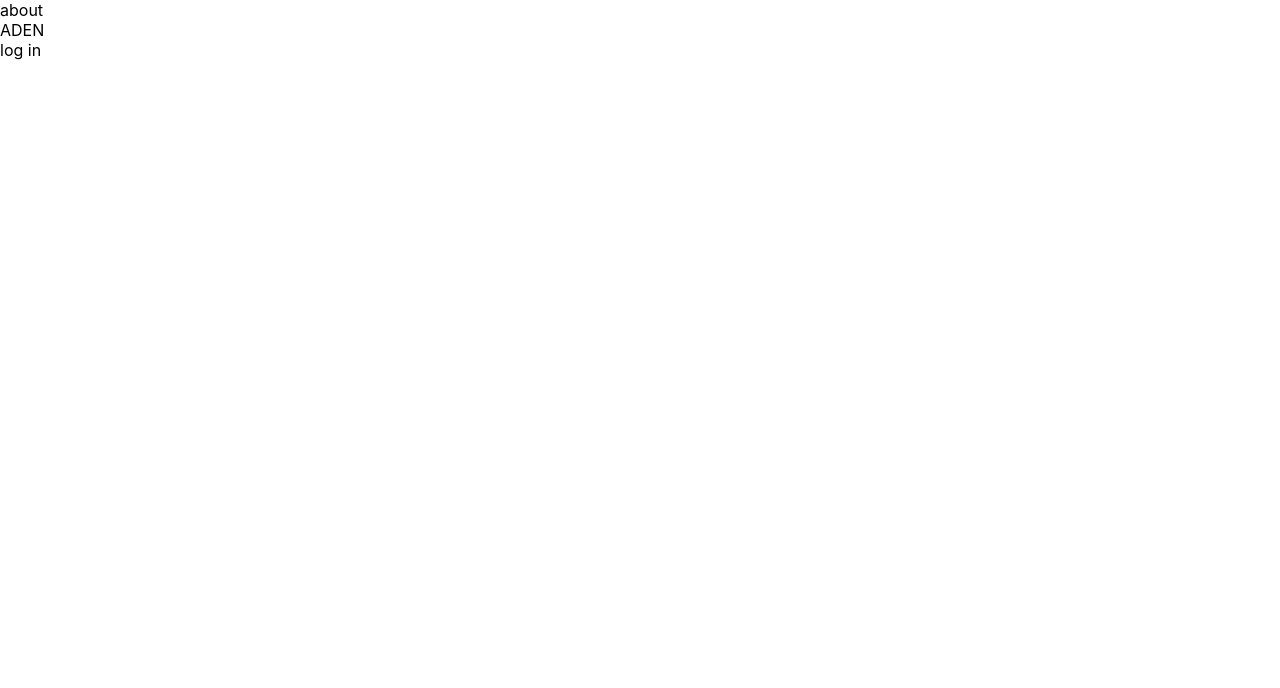
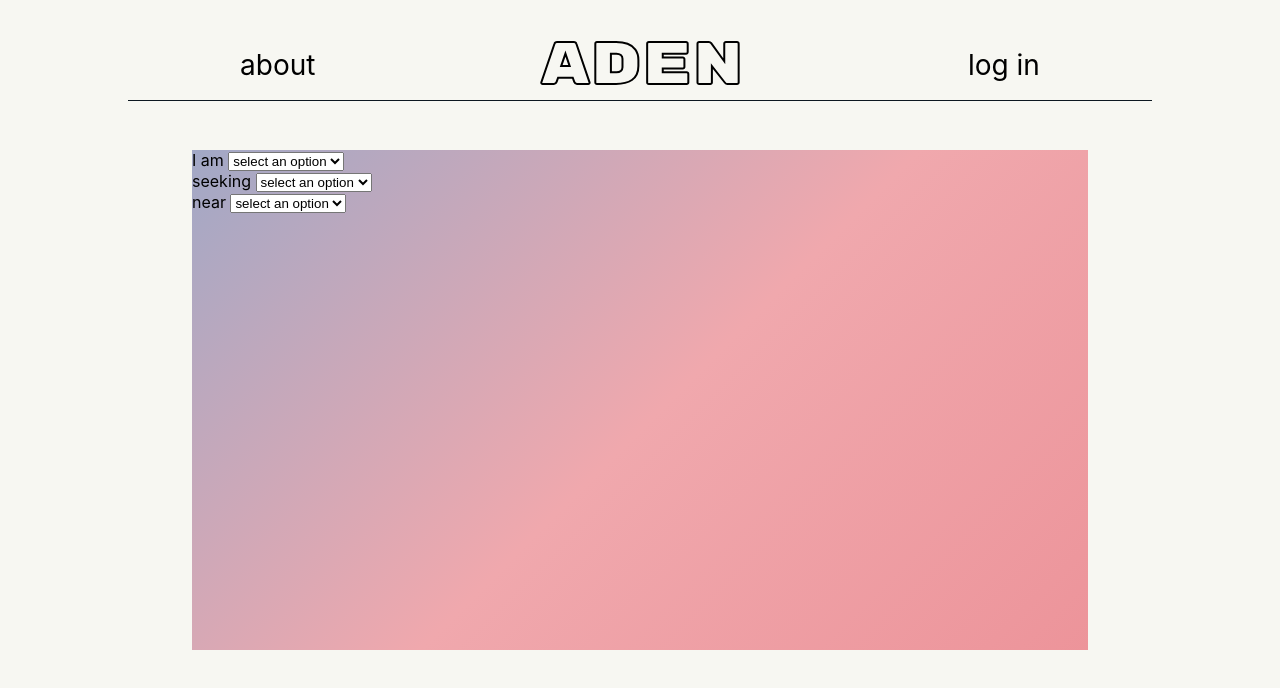
Before and after one commit to samuelmanor/ADEN, a React (Create React App) app in the folder client/: page / in a window 1280 px wide. Shown: the top 688 px of the page. Built offline with nearby package versions, Linux system fonts and the light colour scheme.

Commit message:
header css, some searchui css

```diff
--- a/client/public/index.html
+++ b/client/public/index.html
@@ -2,6 +2,7 @@
 <html lang="en">
   <head>
     <meta charset="utf-8" />
+    <link href="https://fonts.googleapis.com/css2?family=Epilogue&family=Rubik+Mono+One&display=swap" rel="stylesheet">
     <link rel="icon" href="%PUBLIC_URL%/favicon.ico" />
     <meta name="viewport" content="width=device-width, initial-scale=1" />
     <meta name="theme-color" content="#000000" />
--- a/client/src/App.js
+++ b/client/src/App.js
@@ -1,11 +1,13 @@
 import './App.scss';
 import Header from './Components/Header';
+import SearchUI from './Components/SearchUI';
 
 // npm start --prefix client
 function App() {
   return (
     <div className="App">
       <Header />
+      <SearchUI />
     </div>
   );
 }
--- a/client/src/App.scss
+++ b/client/src/App.scss
@@ -1,6 +1,92 @@
+// colors:
 $offwhite: #f7f7f2;
 $lightpink: #f0a8ad;
 $darkpink: #ea858c;
 $lightblue: #72a8d5;
 $darkblue: #5295cb;
 $border: #0d1821;
+
+// fonts:
+$epilogue: 'Epilogue', sans-serif;
+$rubik: 'Rubik Mono One', sans-serif;
+
+body {
+    background-color: $offwhite;
+    user-select: none;
+    cursor: default;
+}
+
+#header {
+    width: 80%;
+    height: 100px;
+    position: fixed;
+    margin: 0 auto;
+    left: 0;
+    right: 0;
+
+    display: flex;
+    justify-content: space-around;
+    align-items: center;
+
+    border-bottom: 1px solid $border;
+
+    .headertab {
+        padding-top: 30px;
+        font-size: 28px;
+
+        cursor: pointer;
+    }
+
+    #title {
+        font-size: 60px;
+        font-family: $rubik;
+        color: transparent;
+        -webkit-text-stroke-width: 2px;
+        -webkit-text-stroke-color: black;
+    }
+}
+
+#searchbox {
+    width: 70%;
+    height: 500px;
+
+    position: absolute;
+    margin: 0 auto;
+    margin-top: 150px;
+    left: 0;
+    right: 0;
+
+    background: linear-gradient(-45deg, $darkpink, $lightpink, $lightblue, $darkblue);
+    background-size: 250% 250%;
+    animation: gradient 10s ease infinite;
+    -webkit-animation: gradient 10s ease infinite;
+
+    form {
+
+    }
+}
+
+// animations:
+@keyframes gradient {
+    0% {
+        background-position: 0% 50%;
+    }
+    50% {
+        background-position: 100% 50%;
+    }
+    100% {
+        background-position: 0% 50%;
+    }
+}
+
+@-webkit-keyframes gradient {
+    0% {
+        background-position: 0% 50%;
+    }
+    50% {
+        background-position: 100% 50%;
+    }
+    100% {
+        background-position: 0% 50%;
+    }
+}
--- a/client/src/Components/Header.js
+++ b/client/src/Components/Header.js
@@ -9,9 +9,9 @@ function Header() {
     }
     return (
         <div id='header'>
-            <div className='headtab'>about</div>
-            <div className='headtab' id='title'>ADEN</div>
-            <div className='headtab' onClick={displayLoginUI}>log in</div>
+            <div className='headertab'>about</div>
+            <div className='headertab' id='title'>ADEN</div>
+            <div className='headertab' onClick={displayLoginUI}>log in</div>
 
             {showLoginUI ? <LoginUI /> : null}
         </div>
--- a/client/src/Components/SearchUI.js
+++ b/client/src/Components/SearchUI.js
@@ -3,7 +3,37 @@ import React from "react";
 function SearchUI() {
     return (
         <div id='searchbox'>
+            <form id='filterform'>
+                    <label htmlFor='identityselect'>I am </label>
+                    <select name='identityselect' className='filterdropdown' id='identitydropdown'>
+                        <option value='' disabled selected>select an option</option>
+                        <option value='1'>transfeminine</option>
+                        <option value='2'>transmasculine</option>
+                    </select>
 
+                    <br />
+
+                    <label htmlFor='serviceselect'>seeking </label>
+                    <select name='serviceselect' className='filterdropdown' id='servicedropdown'>
+                        <option value='' disabled selected>select an option</option>
+                        <option value='1'>hormones</option>
+                        <option value='2'>therapy</option>
+                        <option value='3'>community</option>
+                    </select>
+
+                    <br />
+
+                    <label htmlFor='locationselect'>near </label>
+                    <select name='locationselect' className='filterdropdown' id='locationdropdown'>
+                        <option value='' disabled selected>select an option</option>
+                        <option value='1'>traverse city</option>
+                        <option value='2'>lansing</option>
+                        <option value='3'>kalamazoo</option>
+                        <option value='4'>flint</option>
+                        <option value='5'>detroit</option>
+                        <option value='6'>grand rapids</option>
+                    </select>
+                </form>
         </div>
     )
 }
```
